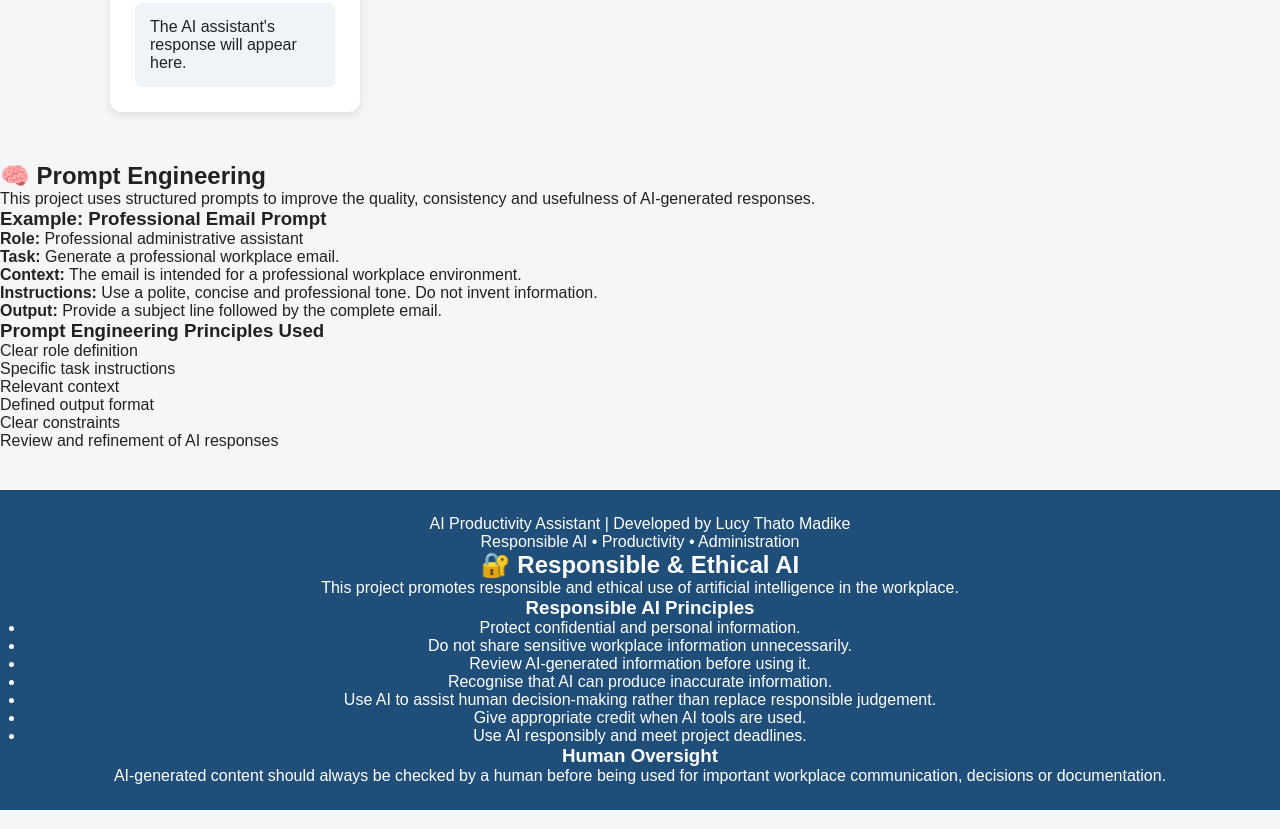
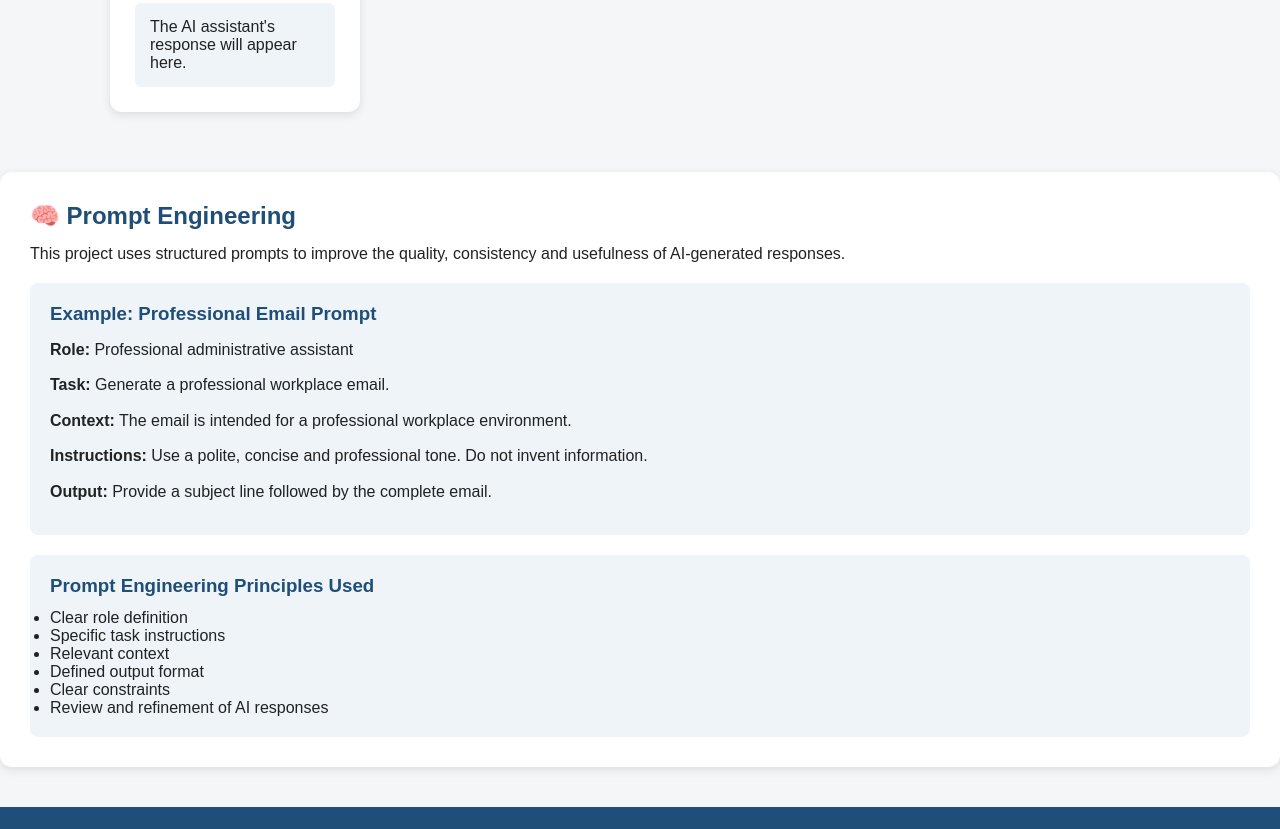
Before and after one commit to Madike-tech/AI-Productivity-Assistant, a plain HTML site: page index.html in a window 1280 px wide. Shown: the part 964-1793 px from the top of the page. Drawn offline with Linux system fonts and the light colour scheme.

Commit message:
Styled prompt engineering and ethical AI sections

```diff
--- a/style.css
+++ b/style.css
@@ -116,3 +116,45 @@
         padding: 15px;
     }
 }
+.prompt-section,
+.ethical-section {
+    margin-top: 40px;
+    background: white;
+    padding: 30px;
+    border-radius: 12px;
+    box-shadow: 0 3px 10px rgba(0, 0, 0, 0.1);
+}
+
+.prompt-section h2,
+.ethical-section h2 {
+    color: #1f4e79;
+    margin-bottom: 15px;
+}
+
+.prompt-box,
+.ethical-box {
+    background: #eef4f8;
+    padding: 20px;
+    margin-top: 20px;
+    border-radius: 8px;
+}
+
+.prompt-box h3,
+.ethical-box h3 {
+    color: #1f4e79;
+    margin-bottom: 12px;
+}
+
+.prompt-box p {
+    margin-bottom: 10px;
+    line-height: 1.6;
+}
+
+.ethical-box ul {
+    padding-left: 20px;
+}
+
+.ethical-box li {
+    margin-bottom: 10px;
+    line-height: 1.5;
+}
```
